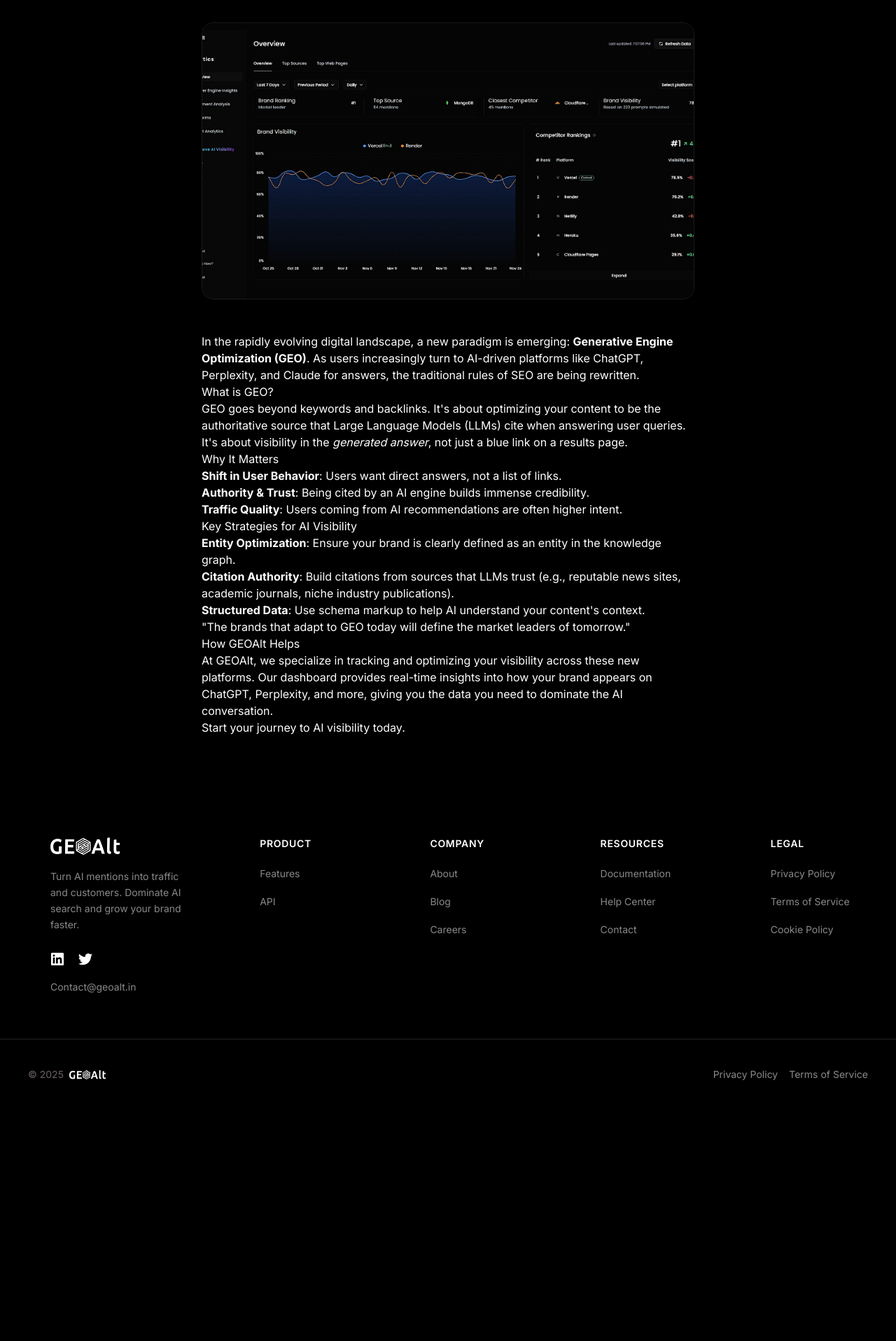
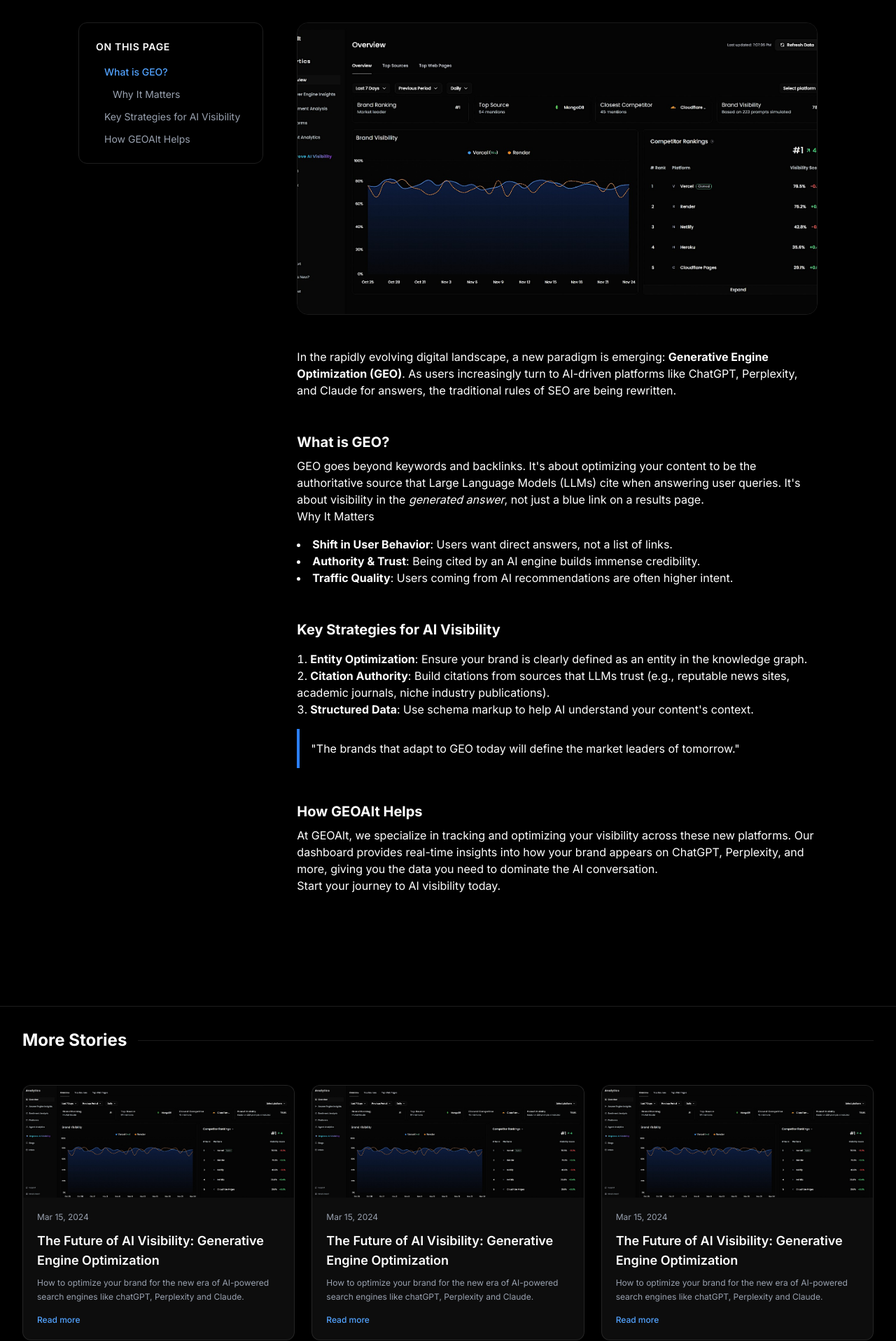
Before and after one commit to geoalt43/geoalt-website, a Next.js app: page /blog/the-future-of-ai-visibility in a window 1280 px wide. Shown: the part 509-2426 px from the top of the page at 70% size. Before the commit the page ends 2095 px from the top, so only its background shows below. Built offline with nearby package versions, Linux system fonts and the light colour scheme; no server answers.

Commit message:
Blog changes

```diff
--- a/src/app/blog/[slug]/page.tsx
+++ b/src/app/blog/[slug]/page.tsx
@@ -2,11 +2,22 @@
 import Image from 'next/image'
 import Link from 'next/link'
 import { notFound } from 'next/navigation'
+import { Children, isValidElement, ReactNode } from 'react'
 import ReactMarkdown from 'react-markdown'
 import { getAllPosts, getPostBySlug } from '@/lib/blog'
+import { extractHeadings } from '@/lib/toc'
 import { Navbar } from '@/components/layout/navbar'
 import { Footer } from '@/components/layout/footer'
+import { TableOfContents } from '@/components/blog/TableOfContents'
 import { format } from 'date-fns'
+
+function getText(children: any): string {
+    if (typeof children === 'string') return children
+    if (typeof children === 'number') return children.toString()
+    if (Array.isArray(children)) return children.map((child) => getText(child)).join('')
+    if (isValidElement(children) && (children.props as any).children) return getText((children.props as any).children)
+    return ''
+}
 
 interface BlogPostPageProps {
     params: Promise<{
@@ -59,6 +70,8 @@
         notFound()
     }
 
+    const headings = extractHeadings(post.content)
+
     return (
         <div className="min-h-screen bg-brand-black flex flex-col">
             <Navbar />
@@ -88,7 +101,8 @@
 
 
             <main className="flex-grow pb-20 bg-black z-10 pt-8 border-t border-[#1e1e1e]">
-                <article className="max-w-3xl mx-auto px-4 sm:px-6 md:px-8">
+                <div className="max-w-[70rem] mx-auto px-4 sm:px-6 md:px-8 flex lg:gap-12 relative">
+
                     <Link
                         href="/blog"
                         className="inline-flex items-center text-gray-400 hover:text-white mb-8 transition-colors group"
@@ -103,6 +117,14 @@
                         </svg>
                         Back to Blog
                     </Link>
+
+                </div>
+                <div className="max-w-[70rem] mx-auto px-4 sm:px-6 md:px-8 flex lg:gap-12 relative">
+
+                    <TableOfContents headings={headings} />
+
+                    <div className="min-w-0 flex-1 mx-auto">
+                        <article className="mb-20">
                             {post.image && (
                                 <div className="relative w-full aspect-video rounded-2xl overflow-hidden mb-12 border border-white/10 shadow-2xl">
                                     <Image
@@ -116,7 +138,7 @@
                             )}
 
                             <div className="prose prose-invert prose-lg max-w-none
-            prose-headings:text-white prose-headings:font-medium
+                    prose-headings:text-white prose-headings:font-medium prose-headings:scroll-mt-32
                     prose-p:text-gray-300 prose-p:leading-8
                     prose-a:text-blue-400 prose-a:no-underline hover:prose-a:underline
                     prose-strong:text-white
@@ -125,9 +147,86 @@
                     prose-blockquote:border-l-blue-500 prose-blockquote:bg-white/5 prose-blockquote:py-2 prose-blockquote:px-6 prose-blockquote:rounded-r-lg
                     prose-code:text-blue-300 prose-code:bg-blue-900/30 prose-code:px-1 prose-code:py-0.5 prose-code:rounded prose-code:before:content-none prose-code:after:content-none
                     ">
-                        <ReactMarkdown>{post.content}</ReactMarkdown>
+                                <ReactMarkdown
+                                    components={{
+                                        h1: ({ children }) => {
+                                            const text = getText(children)
+                                            const id = text.toLowerCase().replace(/[^a-z0-9]+/g, '-').replace(/(^-|-$)+/g, '')
+                                            return <h1 className='text-xl w-full' id={id}>{children}</h1>
+                                        },
+                                        h2: ({ children }) => {
+                                            const text = getText(children)
+                                            const id = text.toLowerCase().replace(/[^a-z0-9]+/g, '-').replace(/(^-|-$)+/g, '')
+                                            return <h2 className='text-xl w-full mt-12 font-bold mb-2' id={id}>{children}</h2>
+                                        },
+                                        h3: ({ children }) => {
+                                            const text = getText(children)
+                                            const id = text.toLowerCase().replace(/[^a-z0-9]+/g, '-').replace(/(^-|-$)+/g, '')
+                                            return <h3 className='text-base w-full' id={id}>{children}</h3>
+                                        },
+                                        ul: ({ children }) => {
+                                            return <ul className='list-disc list-inside my-4'>{children}</ul>
+                                        },
+                                        ol: ({ children }) => {
+                                            return <ol className='list-decimal list-inside my-4'>{children}</ol>
+                                        },
+                                        blockquote: ({ children }) => {
+                                            return <blockquote className='my-4 border-l-blue-500 border-l-4 p-4'>{children}</blockquote>
+                                        },
+                                    }}
+                                >
+                                    {post.content}
+                                </ReactMarkdown>
                             </div>
                         </article>
+                    </div>
+                </div>
+
+            </main>
+            <main className="flex-grow pb-20 backdrop-blur-xs z-10 pt-8 border-t border-[#1e1e1e]">
+
+                <div className="max-w-7xl mx-auto px-4 sm:px-6 md:px-7 lg:px-8">
+                    <div className="flex items-center gap-4 mb-12">
+                        <h3 className="text-2xl font-bold text-white">More Stories</h3>
+                        <div className="h-px bg-white/10 flex-grow" />
+                    </div>
+
+                    <div className="grid grid-cols-1 sm:grid-cols-2 lg:grid-cols-3 gap-6">
+                        {getAllPosts()
+                            .filter((p) => p.slug !== post.slug)
+                            .slice(0, 3)
+                            .map((relatedPost) => (
+                                <Link key={relatedPost.slug} href={`/blog/${relatedPost.slug}`} className="group relative">
+                                    <div className="relative bg-white/5 border border-white/10 rounded-xl overflow-hidden hover:bg-white/10 transition-all duration-300 h-full flex flex-col backdrop-blur-sm">
+                                        {relatedPost.image && (
+                                            <div className="relative h-40 w-full overflow-hidden">
+                                                <Image
+                                                    src={relatedPost.image}
+                                                    alt={relatedPost.title}
+                                                    fill
+                                                    className="object-cover transition-transform duration-500 group-hover:scale-105"
+                                                />
+                                            </div>
+                                        )}
+                                        <div className="p-5 flex flex-col flex-grow">
+                                            <div className="flex items-center gap-2 text-xs text-gray-400 mb-3">
+                                                <span>{format(new Date(relatedPost.date), 'MMM d, yyyy')}</span>
+                                            </div>
+                                            <h2 className="text-lg font-semibold text-white mb-2 group-hover:text-blue-400 transition-colors line-clamp-2">
+                                                {relatedPost.title}
+                                            </h2>
+                                            <p className="text-gray-400 flex-grow line-clamp-2 text-xs leading-relaxed mb-4">
+                                                {relatedPost.description}
+                                            </p>
+                                            <div className="flex items-center text-xs font-medium text-blue-400 mt-auto">
+                                                Read more
+                                            </div>
+                                        </div>
+                                    </div>
+                                </Link>
+                            ))}
+                    </div>
+                </div>
             </main>
 
             <Footer />
--- /dev/null
+++ b/src/components/blog/TableOfContents.tsx
@@ -0,0 +1,78 @@
+'use client'
+
+import { useEffect, useState } from 'react'
+import { Heading } from '@/lib/toc'
+import { cn } from '@/lib/utils'
+
+interface TableOfContentsProps {
+    headings: Heading[]
+}
+
+export function TableOfContents({ headings }: TableOfContentsProps) {
+    const [activeId, setActiveId] = useState<string>('')
+
+    useEffect(() => {
+        const observer = new IntersectionObserver(
+            (entries) => {
+                entries.forEach((entry) => {
+                    if (entry.isIntersecting) {
+                        setActiveId(entry.target.id)
+                    }
+                })
+            },
+            { rootMargin: '0px 0px -80% 0px' }
+        )
+
+        headings.forEach((heading) => {
+            const element = document.getElementById(heading.slug)
+            if (element) {
+                observer.observe(element)
+            }
+        })
+
+        return () => {
+            headings.forEach((heading) => {
+                const element = document.getElementById(heading.slug)
+                if (element) {
+                    observer.unobserve(element)
+                }
+            })
+        }
+    }, [headings])
+
+    if (headings.length === 0) return null
+
+    return (
+        <nav className="sticky top-[140px] hidden lg:block shrink-0 self-start max-h-[calc(100vh-160px)] overflow-y-auto border p-6 rounded-xl border-[#1e1e1e] pr-8">
+            <h4 className="text-sm font-semibold text-white mb-4 uppercase tracking-wider">
+                On this page
+            </h4>
+            <ul className="space-y-3 text-sm">
+                {headings.map((heading) => (
+                    <li
+                        key={heading.slug}
+                        style={{ paddingLeft: `${(heading.level - 1) * 12}px` }}
+                    >
+                        <a
+                            href={`#${heading.slug}`}
+                            className={cn(
+                                "block transition-colors hover:text-blue-400",
+                                activeId === heading.slug
+                                    ? "text-blue-400 font-medium"
+                                    : "text-gray-400"
+                            )}
+                            onClick={(e) => {
+                                e.preventDefault()
+                                document.getElementById(heading.slug)?.scrollIntoView({
+                                    behavior: 'smooth'
+                                })
+                            }}
+                        >
+                            {heading.text}
+                        </a>
+                    </li>
+                ))}
+            </ul>
+        </nav>
+    )
+}
--- /dev/null
+++ b/src/lib/toc.ts
@@ -0,0 +1,25 @@
+
+export interface Heading {
+    level: number
+    text: string
+    slug: string
+}
+
+export function extractHeadings(content: string): Heading[] {
+    const headingRegex = /^(#{1,6})\s+(.+)$/gm
+    const headings: Heading[] = []
+    let match
+
+    while ((match = headingRegex.exec(content)) !== null) {
+        const level = match[1].length
+        const text = match[2].trim()
+        const slug = text
+            .toLowerCase()
+            .replace(/[^a-z0-9]+/g, '-')
+            .replace(/(^-|-$)+/g, '')
+
+        headings.push({ level, text, slug })
+    }
+
+    return headings
+}
```
Also changed, not shown: src/content/blog/post-5.md (+1 -1 lines). Lines whose indentation alone changed are shown as unchanged.
